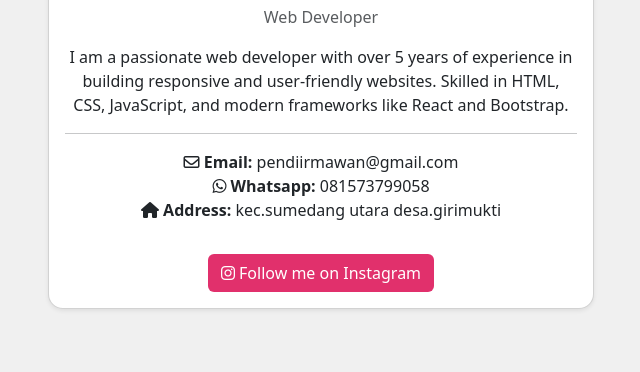
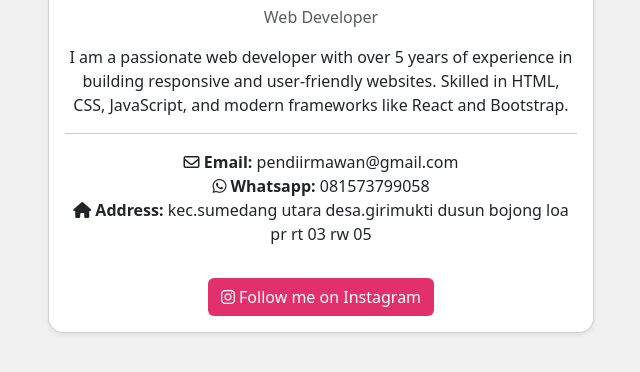
Before and after one commit to MpenJaun/ta_pendiirmawan_x4, a plain HTML site: page index.html in a window 1280 px wide. Shown: the part 278-650 px from the top of the page, without its empty margins (319-959 px from the left). Drawn offline with nearby package versions, Linux system fonts and the light colour scheme.

Commit message:
Update index.html

```diff
--- a/index.html
+++ b/index.html
@@ -23,7 +23,7 @@
                         <ul class="list-unstyled">
                             <li><i class="fa-regular fa-envelope"></i> <strong>Email:</strong> pendiirmawan@gmail.com</li>
                             <li><i class="fa-brands fa-whatsapp"></i> <strong>Whatsapp:</strong> 081573799058</li>
-                            <li><i class="fa-solid fa-house"></i> <strong>Address:</strong> kec.sumedang utara desa.girimukti</li>
+                            <li><i class="fa-solid fa-house"></i> <strong>Address:</strong> kec.sumedang utara desa.girimukti dusun bojong loa pr rt 03 rw 05</li>
                         </ul>
                         <a href="https://www.instagram.com/_mpenjaun/profilecard/?igsh=MWJpd2p4d2RyeXcxYg==" target="_blank" class="btn btn-instagram mt-3">
                             <i class="fab fa-instagram"></i> Follow me on Instagram
```
